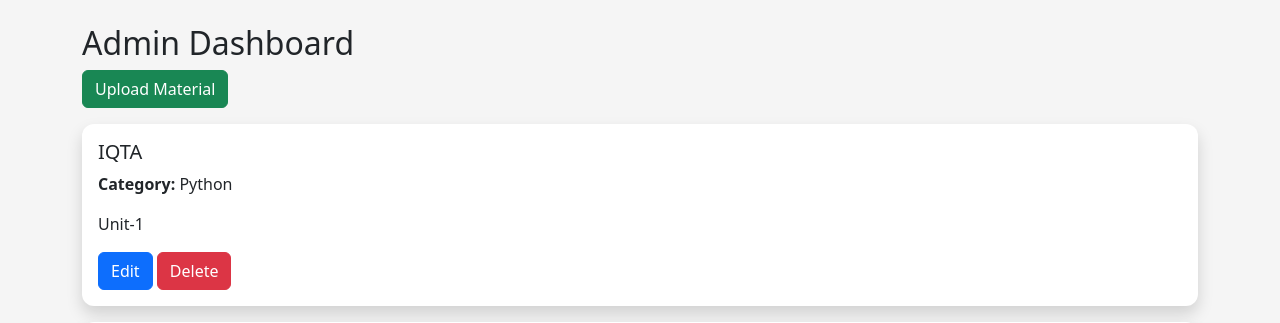
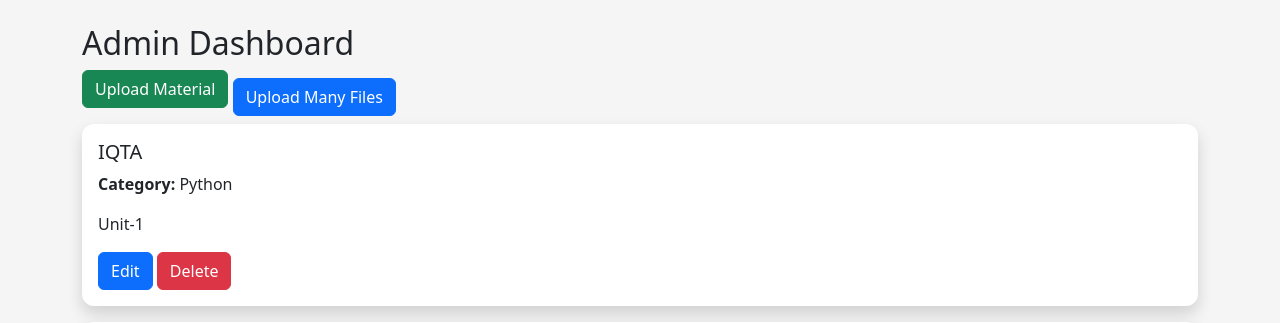
Before and after one commit to mmdanees/CBIT-MaterialHub, a Flask app: page /dashboard in a window 1280 px wide. Shown: the part 70-393 px from the top of the page. Run offline with Flask 3, Linux system fonts and the light colour scheme; the visitor is signed in with stand-in values (Sample User, id 1); data comes from the database, SQL or seed files in the repository.

Commit message:
Add button for bulk file upload

```diff
--- a/templates/dashboard.html
+++ b/templates/dashboard.html
@@ -6,6 +6,10 @@
 
 <a href="/upload" class="btn btn-success mb-3">
     Upload Material
+</a>
+
+<a href="{{ url_for('bulk_upload') }}" class="btn btn-primary">
+    Upload Many Files
 </a>
 
 {% for material in materials %}
```
